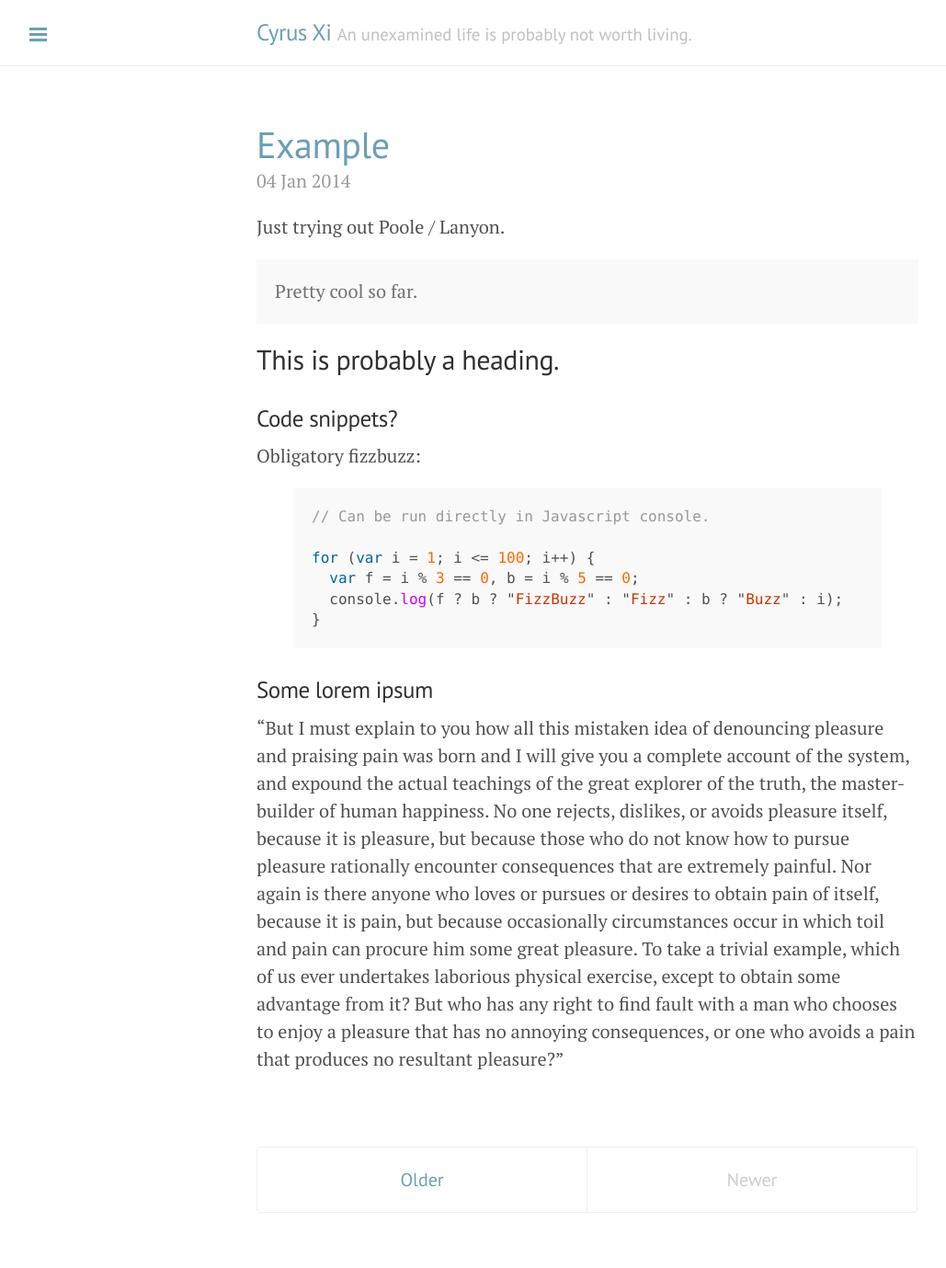
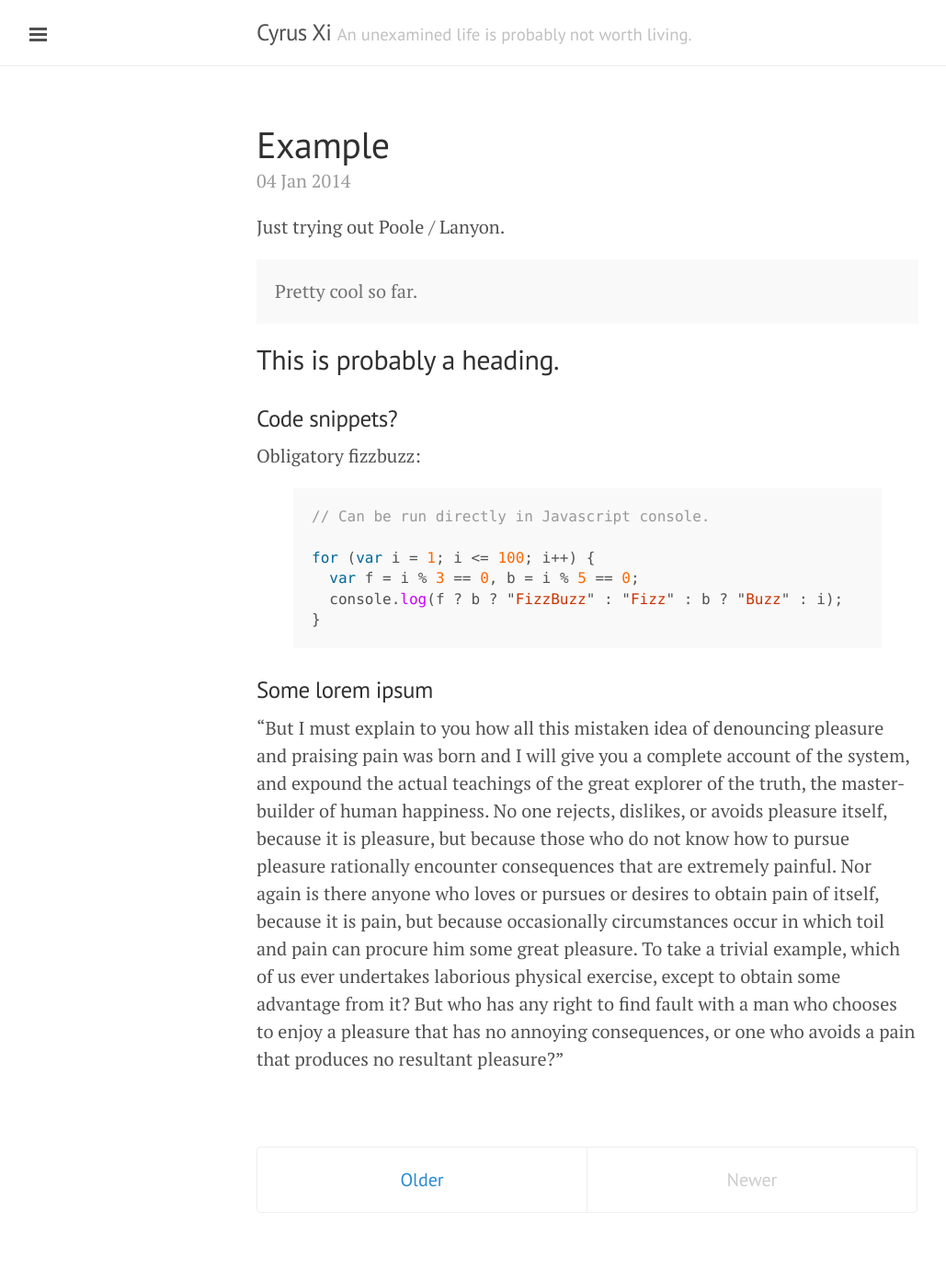
Before and after one commit to Cyrus-Xi/Cyrus-Xi.github.io, a Jekyll site: the page built from index.html, in a window 1280 px wide. Shown: the whole page at 92% size, without its empty margins (1-1030 px from the left). Built offline with Jekyll 4.4.1, drawn with Linux system fonts in a browser that asks for light colours; the list of posts is cut into pages by our own code.

Commit message:
Remove theme

```diff
--- a/index.html
+++ b/index.html
@@ -2,8 +2,6 @@
 layout: default
 title: Home
 ---
-
-<body class="theme-base-0d">
 
 <div class="posts">
   {% for post in paginator.posts %}
@@ -37,5 +35,3 @@ title: Home
     <span class="pagination-item newer">Newer</span>
   {% endif %}
 </div>
-
-</body>
```
